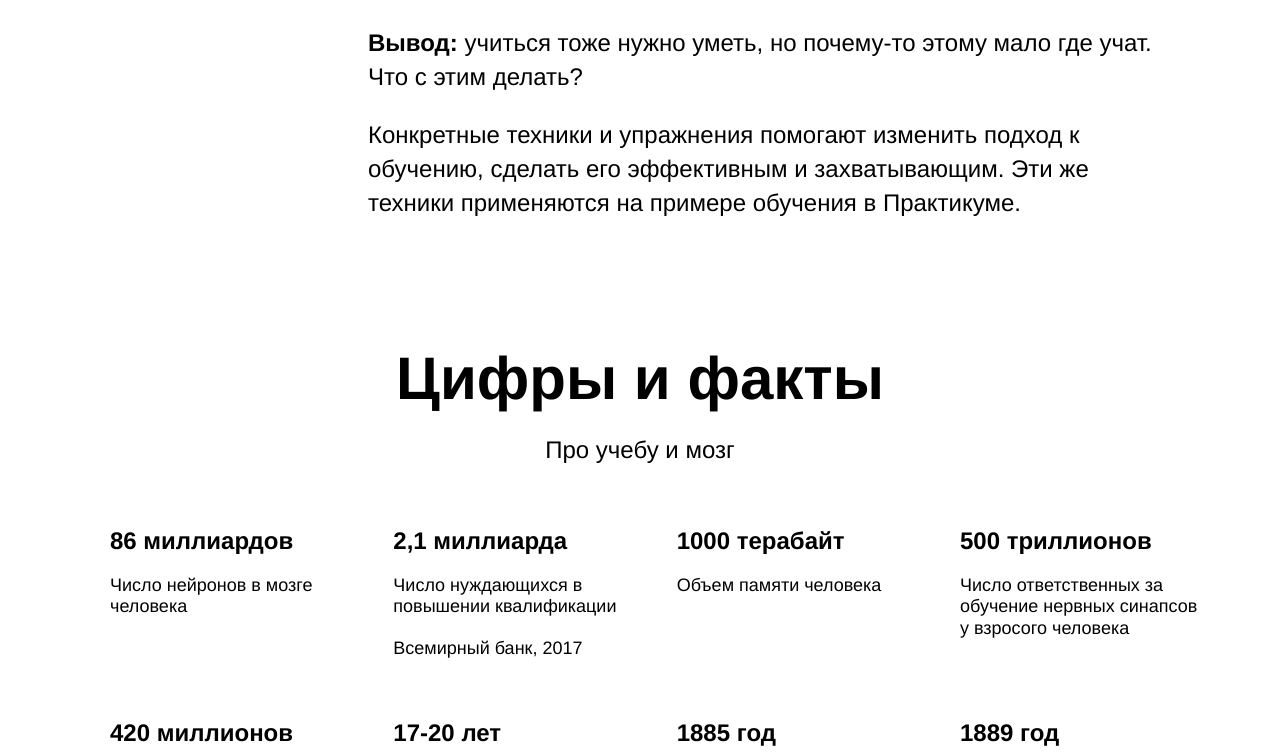
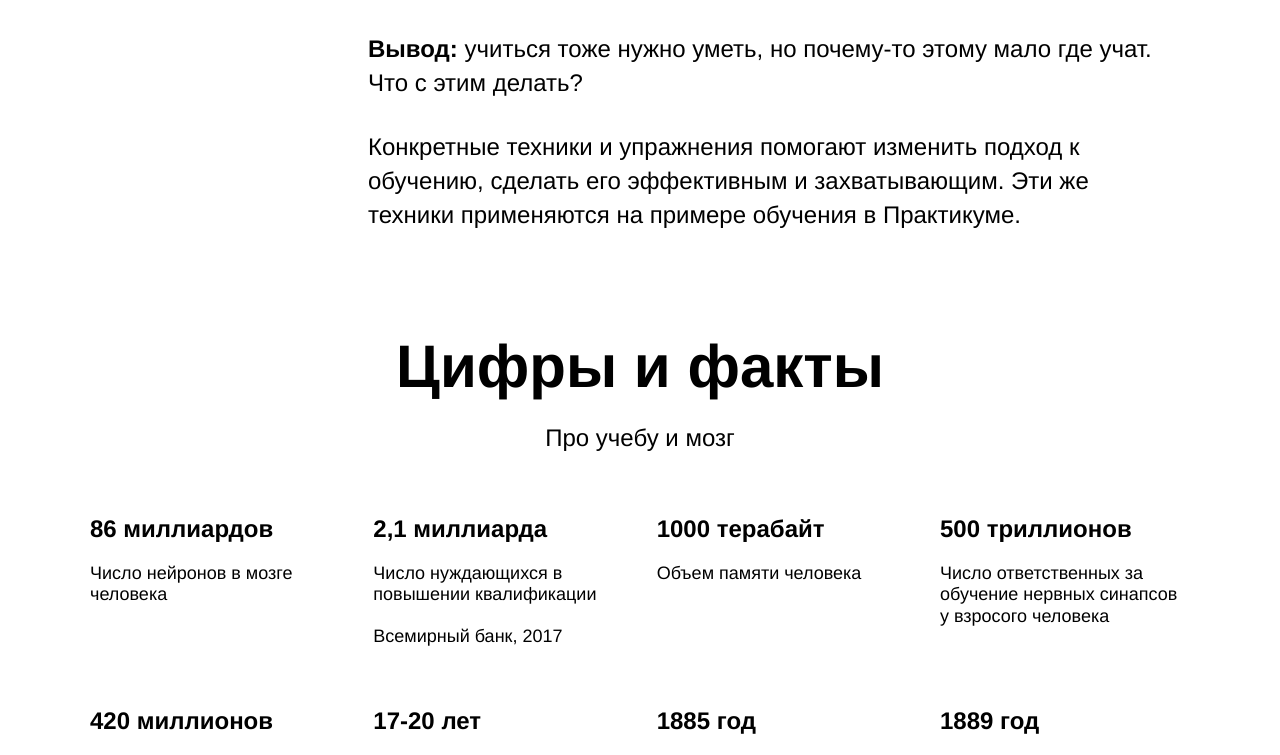
Before and after one commit to NikiforovN/how-to-learn, a plain HTML site: page index.html in a window 1280 px wide. Shown: the part 1024-1779 px from the top of the page. Drawn offline with Linux system fonts and the light colour scheme.

Commit message:
3 итерация

```diff
--- a/styles/style.css
+++ b/styles/style.css
@@ -102,6 +102,10 @@
   line-height: 34px;
   font-style: normal;
   margin-top: 0;
+  margin-bottom: 30px;
+}
+.two-columns__paragraph:nth-child(3){
+  margin-bottom: 0;
 }
 .two-colimns__span-accent {
   font-size: 24px;
@@ -144,6 +148,7 @@
   flex-wrap: wrap;
   justify-content: space-between;
   margin: 0 auto;
+  padding-left: 0;
 }
 .table_theme_white {
   width: 1100px;
@@ -326,7 +331,6 @@
   display: flex;
   flex-direction: column;
   margin-bottom: 16px;
-  margin-top: 0 0 16px;
 }
 .footer__column-links {
   line-height: 30px;
```
